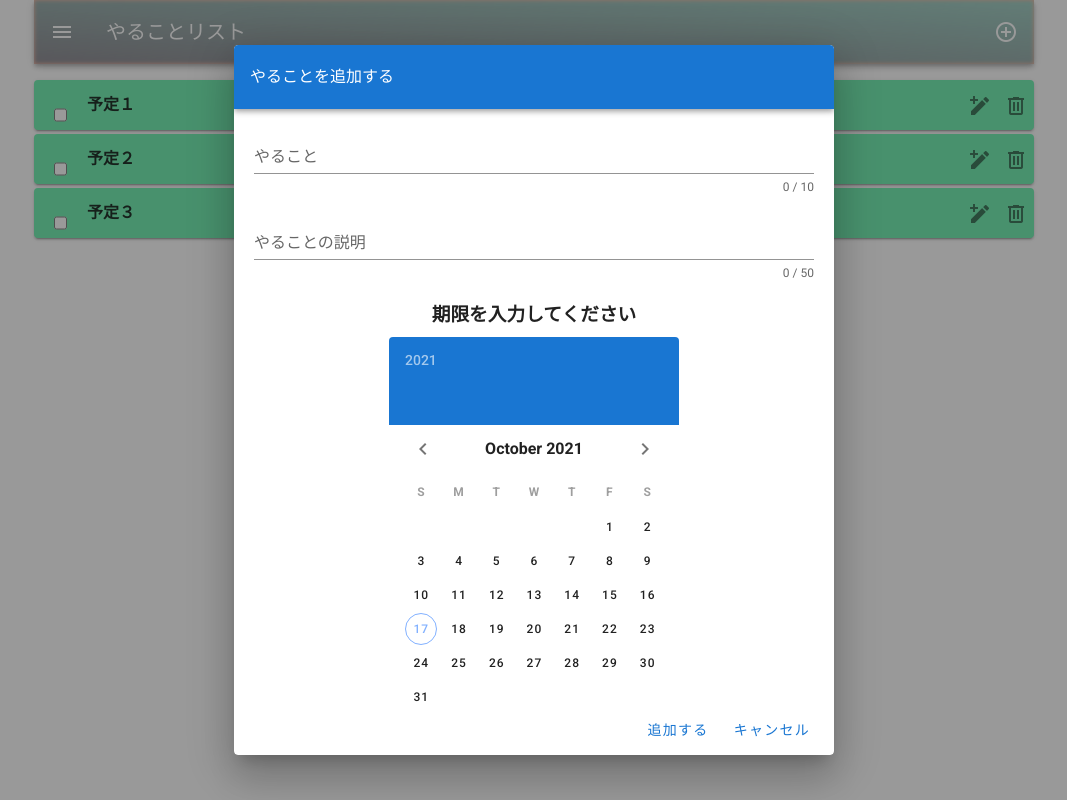
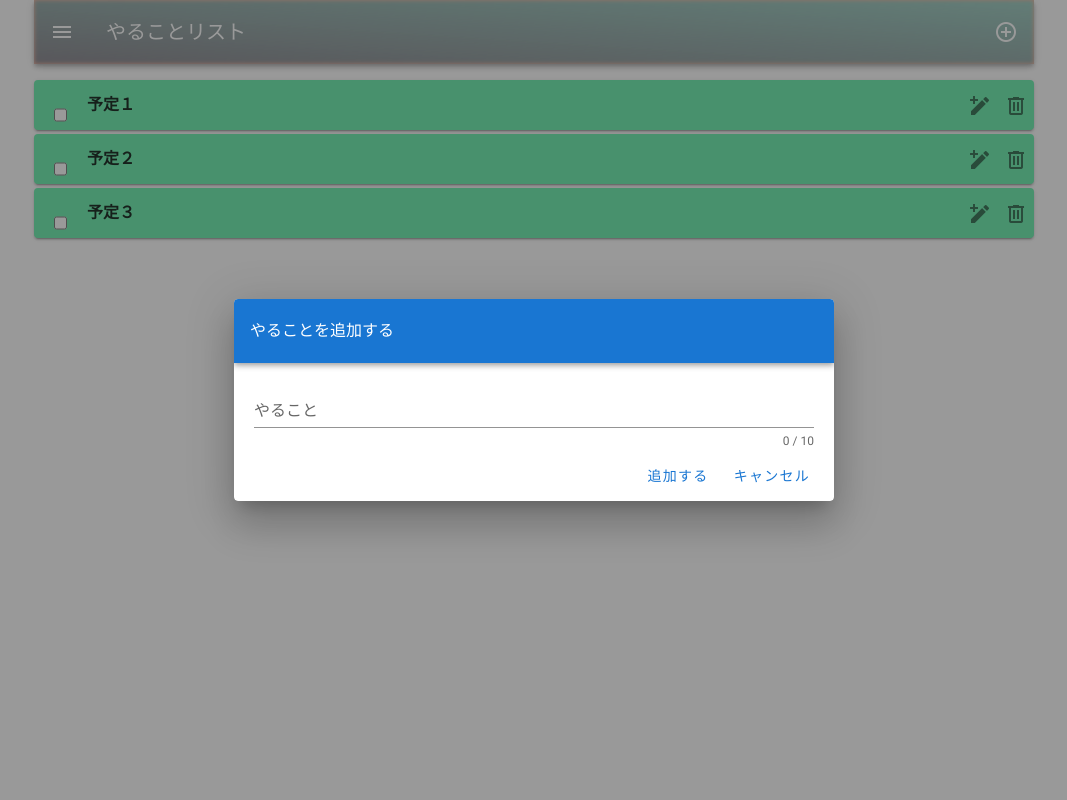
Before and after one commit to yama-choki/My-Nuxt-Todo, a Nuxt app: page / in a window 1280 px wide. Both pictures are taken after a click on the button 1112 px from the left and 32 px from the top of the page. Shown: the whole page, without its empty margins (106-1173 px from the left). Built offline with nearby package versions, Linux system fonts and the light colour scheme.

Commit message:
大まかな見た目の作成

```diff
--- a/components/Header.vue
+++ b/components/Header.vue
@@ -40,14 +40,7 @@
             やることを追加する
           </v-toolbar>
           <div class="mx-5">
-            <v-text-field v-model="todo.title" label="やること" class="mt-5" counter="10" />
-            <v-text-field v-model="todo.text" label="やることの説明" class="mt-5" counter="50" />
-            <h3 class="my-5 limit-title">
-              期限を入力してください
-            </h3>
-            <v-row justify="center">
-              <v-date-picker v-model="todo.limit" />
-            </v-row>
+            <v-text-field v-model="todo" label="やること" class="mt-5" counter="10" />
           </div>
           <v-card-actions class="justify-end">
             <v-btn text color="primary" @click="addTodo()">
```
